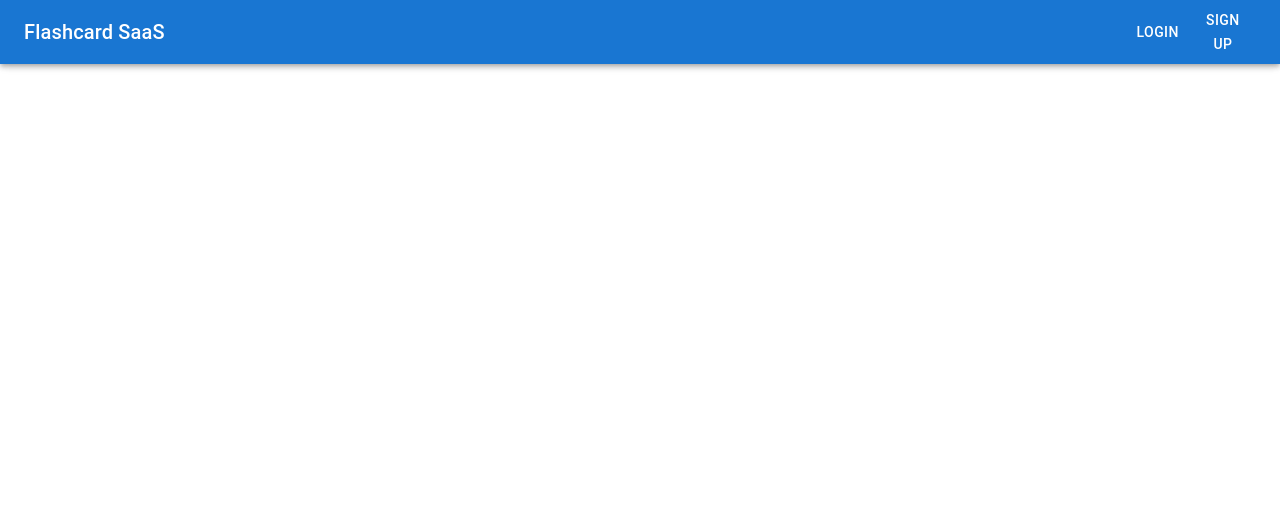
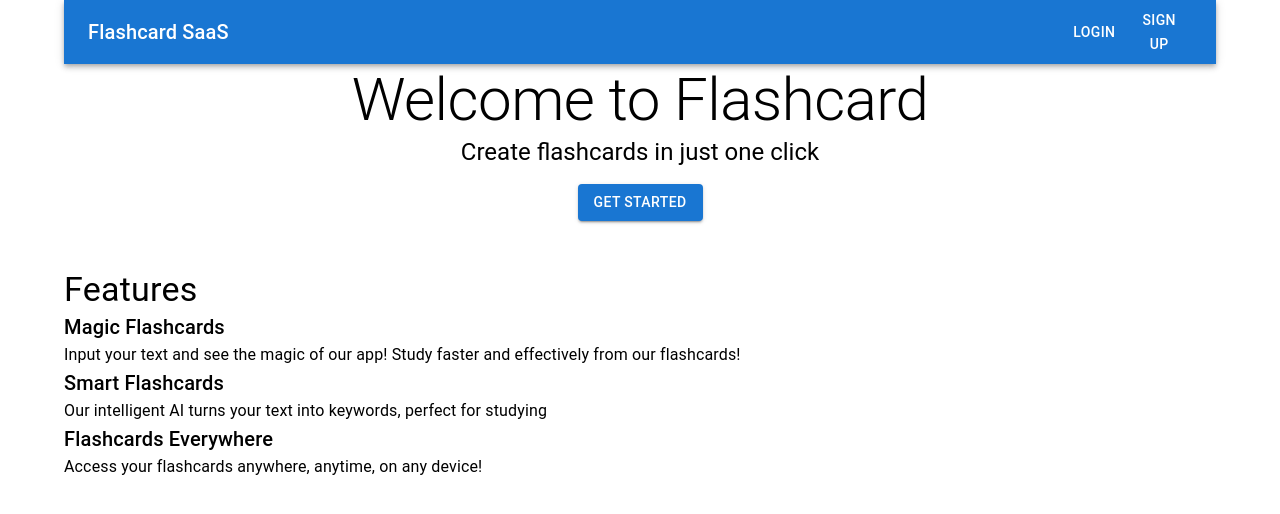
Before and after one commit to YslamI/flashcards_saas, a Next.js app: page / in a window 1280 px wide. Shown: the top 514 px of the page. Built offline with nearby package versions, Linux system fonts and the light colour scheme; no server answers.

Commit message:
Progress until 30th minute of video

```diff
--- a/app/page.js
+++ b/app/page.js
@@ -1,7 +1,7 @@
 import Image from "next/image";
 import getStripe from "@/utils/get-stripe";
 import { SignedIn, SignedOut, UserButton } from "@clerk/nextjs";
-import { AppBar, Button, Container, Toolbar, Typography } from "@mui/material";
+import { AppBar, Box, Button, Container, Grid, Toolbar, Typography } from "@mui/material";
 import Head from "next/head";
 
 export default function Home() {
@@ -12,7 +12,7 @@ export default function Home() {
         <meta name="description" content="Create flashcards to easy and effective study from your text" />
       </Head>
 
-      <AppBar>
+      <AppBar position="static" sx={{width: "100%"}}>
         <Toolbar color="cyan">
           <Typography variant="h6" width="100%" style={{flexGrow: 1}}>Flashcard SaaS</Typography>
           <SignedOut>
@@ -24,6 +24,48 @@ export default function Home() {
           </SignedIn>
         </Toolbar>
       </AppBar>
+
+      <Box
+      sx={{textAlign: "center"}}>
+        <Typography variant="h2">Welcome to Flashcard</Typography>
+        <Typography variant="h5">
+          {' '}
+          Create flashcards in just one click
+        </Typography>
+        <Button variant="contained" color="primary" sx={{mt: 2}}>Get Started</Button>
+      </Box>
+      <Box sx={{my: 6}}>
+        <Typography variant="h4" components="h2">
+          Features
+        </Typography>
+        <Grid contained spacing={4}>
+          <Grid item xs={12} md={4}>
+            <Typography variant="h6">Magic Flashcards</Typography>
+            <Typography>
+              {' '}
+              Input your text and see the magic of our app! Study faster and effectively from our flashcards!
+            </Typography>
+          </Grid>
+        </Grid>
+        <Grid contained spacing={4}>
+          <Grid item xs={12} md={4}>
+            <Typography variant="h6">Smart Flashcards</Typography>
+            <Typography>
+              {' '}
+              Our intelligent AI turns your text into keywords, perfect for studying
+            </Typography>
+          </Grid>
+        </Grid>
+        <Grid contained spacing={4}>
+          <Grid item xs={12} md={4}>
+            <Typography variant="h6">Flashcards Everywhere</Typography>
+            <Typography>
+              {' '}
+              Access your flashcards anywhere, anytime, on any device!
+            </Typography>
+          </Grid>
+        </Grid>
+      </Box>
     </Container>
   )
 }
```
